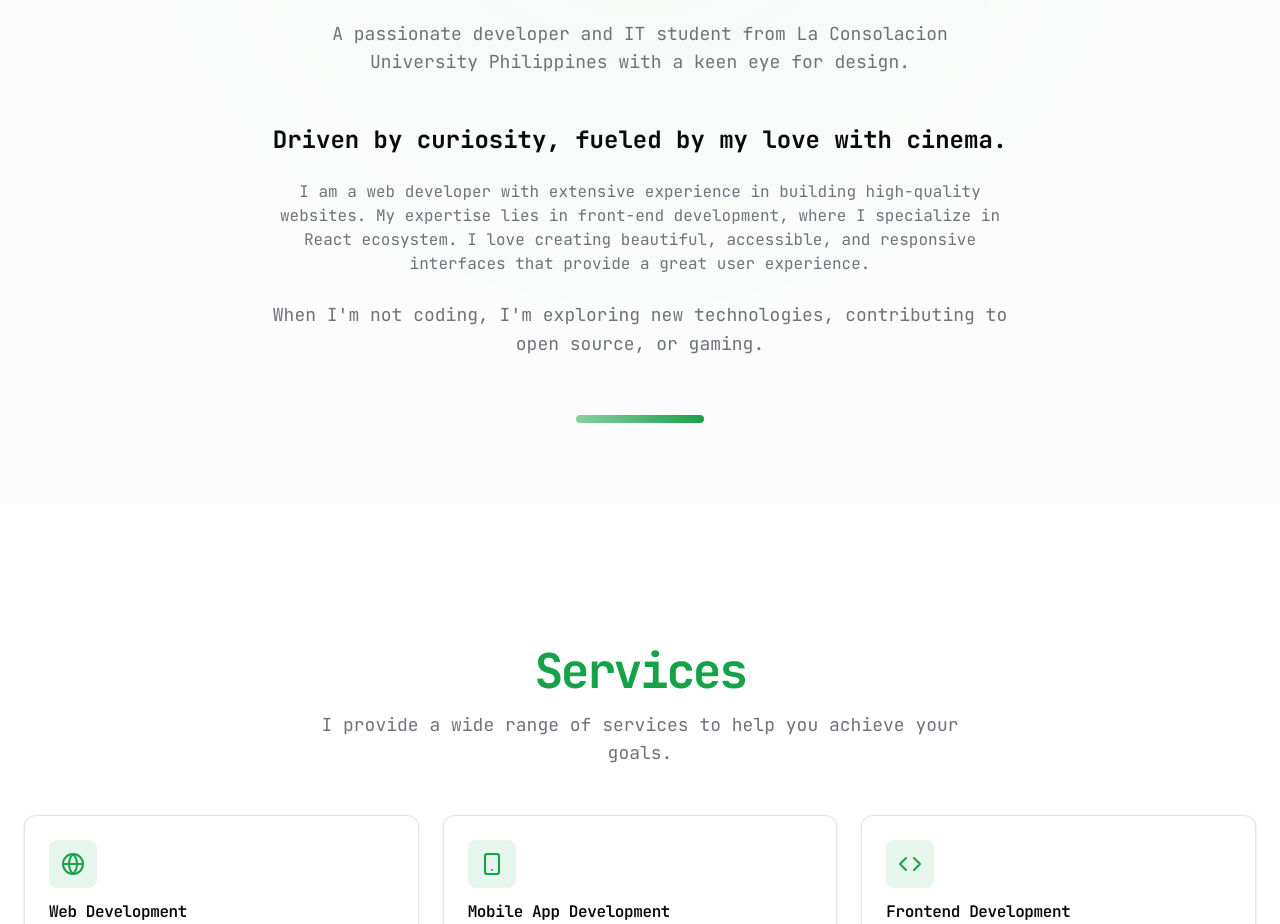
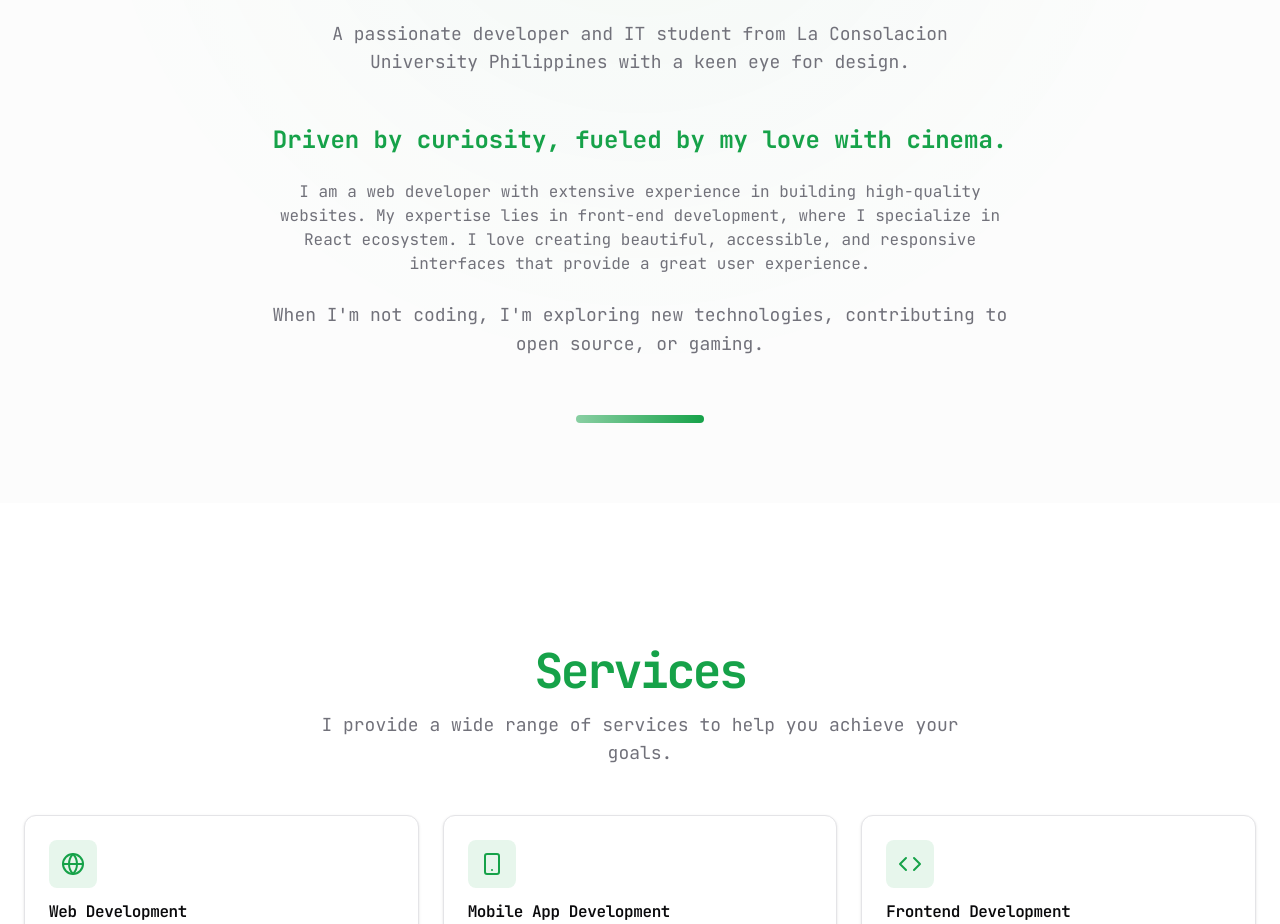
Before and after one commit to teyorkk/my-portfolio, a Next.js app: page / in a window 1280 px wide. Shown: the part 988-1912 px from the top of the page. Built offline with nearby package versions, Linux system fonts and the light colour scheme.

Commit message:
haha dinagdagan lang ng space tsaka ginawang green

```diff
--- a/components/sections/about.tsx
+++ b/components/sections/about.tsx
@@ -17,7 +17,7 @@ export function About() {
 
         <div className="flex justify-center items-center">
           <div className="space-y-6 text-center max-w-3xl">
-            <h3 className="text-2xl font-bold">
+            <h3 className="text-2xl font-bold text-primary">
               Driven by curiosity, fueled by my love with cinema.
             </h3>
             <p className="text-muted-foreground">
--- a/components/sections/hero.tsx
+++ b/components/sections/hero.tsx
@@ -34,7 +34,7 @@ export function Hero() {
             I build accessible, pixel-perfect, performant, and premium web
             experiences. Specialized in
             <span className="text-primary"> React</span>,
-            <span className="text-primary">Next.js</span>, and
+            <span className="text-primary"> Next.js</span>, and
             <span className="text-primary"> Spring Boot</span>.
           </p>
 
```
